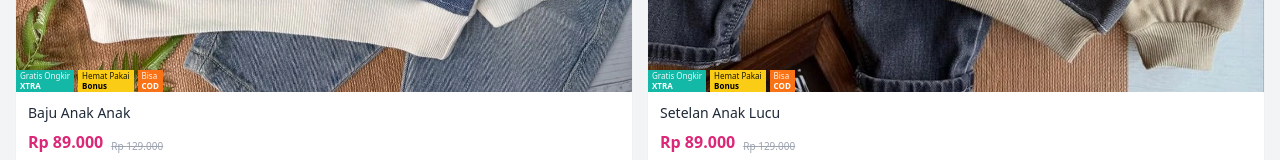
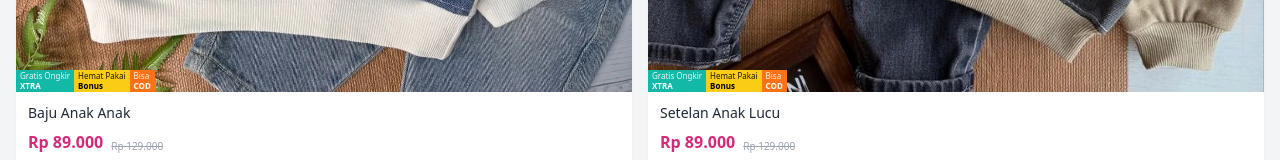
Before and after one commit to djdonjuan86-coder/kfs, a Next.js app: page /produk in a window 1280 px wide. Shown: the part 584-744 px from the top of the page. Built offline with nearby package versions, Linux system fonts and the light colour scheme.

Commit message:
fix product

```diff
--- a/src/app/produk/page.js
+++ b/src/app/produk/page.js
@@ -63,7 +63,7 @@ export default function ProdukPage() {
                 <Image src={product.image} alt={product.title} width={500} height={500} className="w-full h-auto object-cover aspect-square transition-transform duration-300 hover:scale-110" priority={product.id === 1} />
 
                 {/* Bottom Badges Bawah Style - Colored */}
-                <div className="absolute bottom-0 left-0 right-0 flex gap-1">
+                <div className="absolute bottom-0 left-0 right-0 flex">
                   {/* Gratis Ongkir */}
                   <div className="flex flex-col bg-teal-500 text-white px-1 py-[1px] leading-tight">
                     <span className="text-[8px] opacity-90">Gratis Ongkir</span>
```
